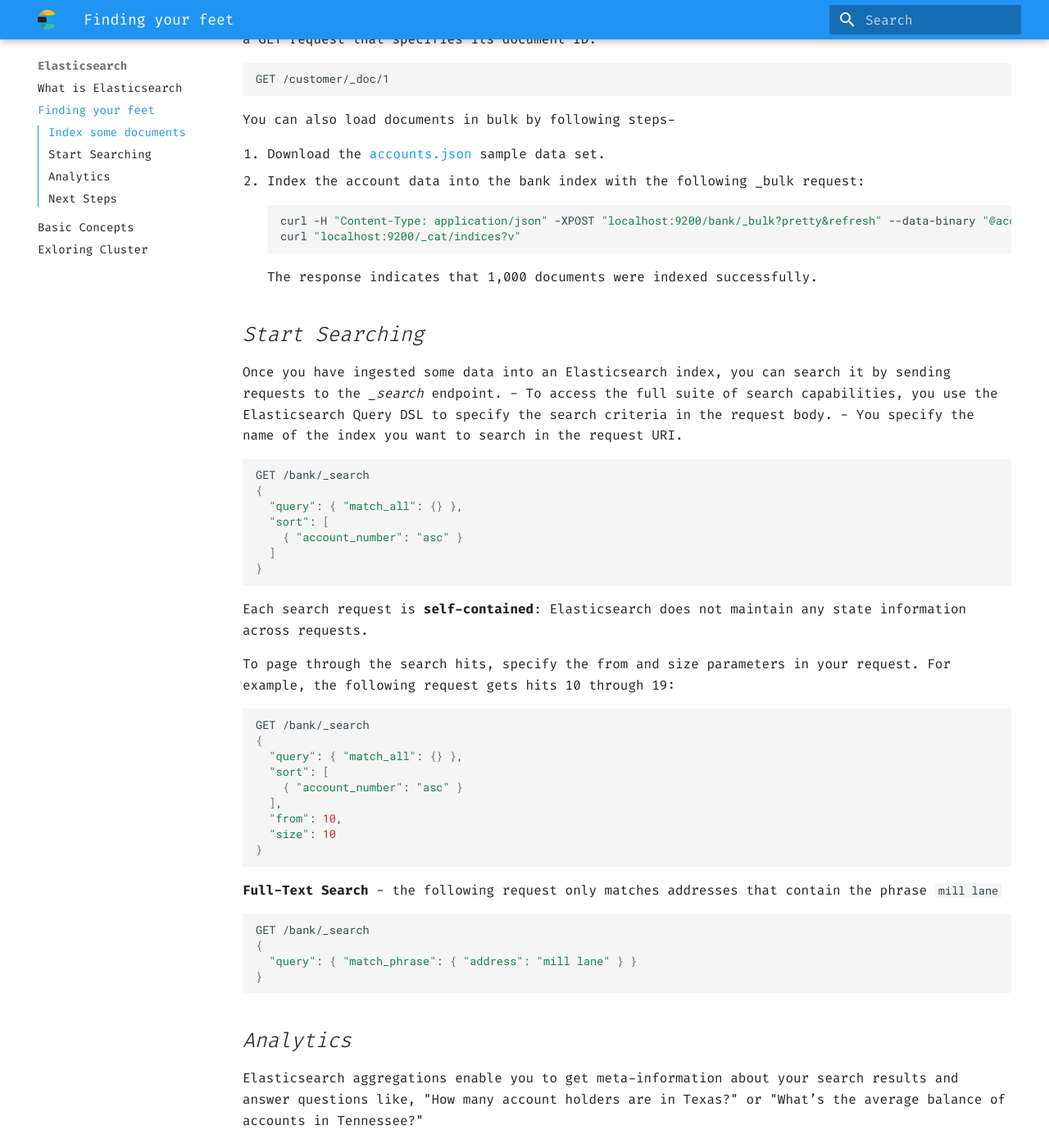
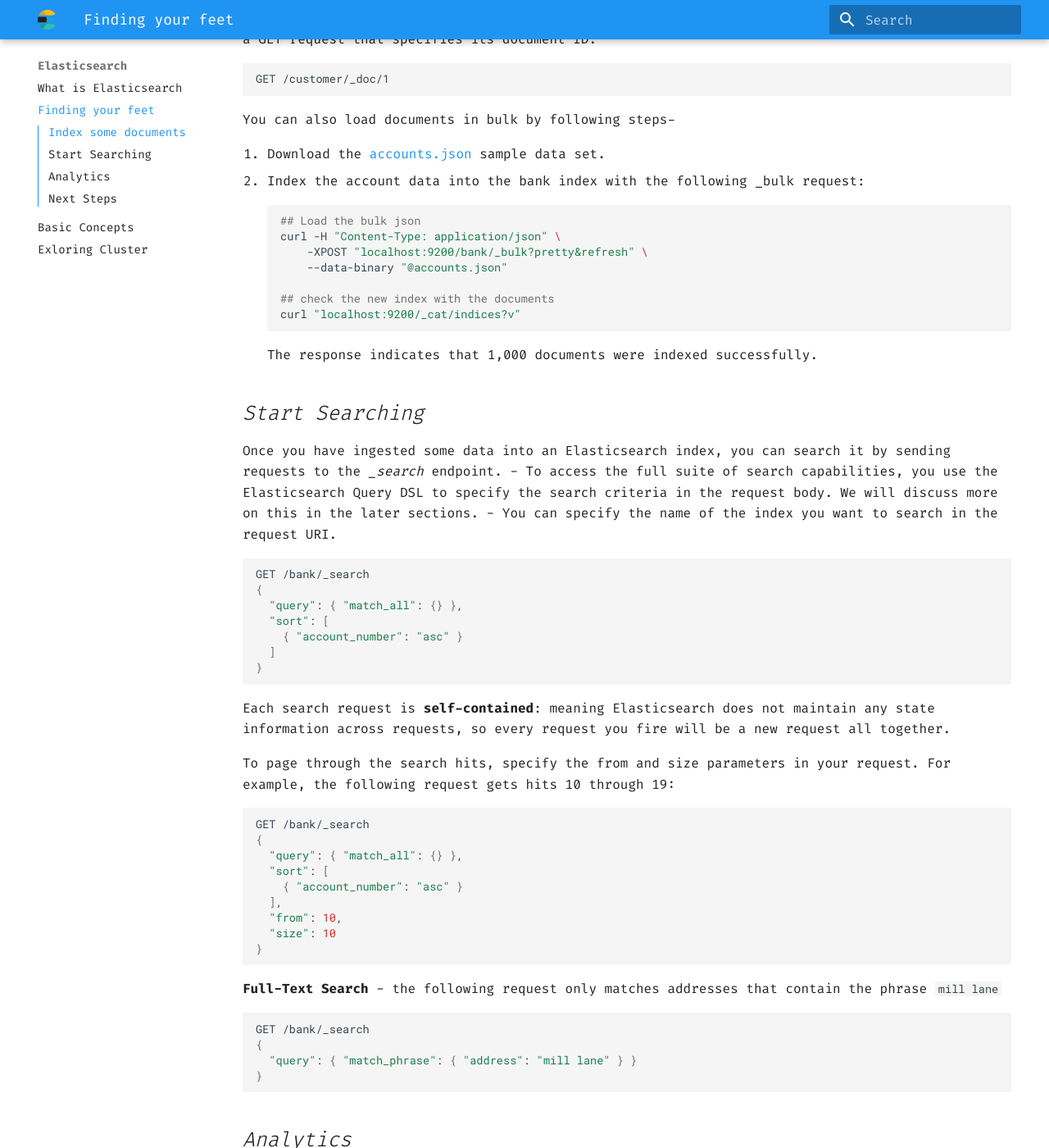
Before and after one commit to ggsood/elk-stack, an MkDocs documentation site: the page built from docs/elasticsearch/Finding-your-feet.md, in a window 1280 px wide and 1400 px high, scrolled down 878 px. Shown: the whole window at 82% size. Built offline with MkDocs 1.6.1 and Material for MkDocs 9.7.7, drawn with Linux system fonts in a browser that asks for light colours; some of the changed text lies outside the part shown.

````diff
--- a/docs/elasticsearch/Finding-your-feet.md
+++ b/docs/elasticsearch/Finding-your-feet.md
@@ -26,6 +26,7 @@ PUT /customer/_doc/1
   "name": "John Doe"
 }
 ```
+
 This request automatically creates the customer index if it doesn’t already exist, adds a new document that has an ID of 1, and stores and indexes the name field.
 
 The new document is available immediately from any node in the cluster. You can retrieve it with a GET request that specifies its document ID.
@@ -37,15 +38,20 @@ You can also load documents in bulk by following steps-
 1. Download the [accounts.json](https://github.com/elastic/elasticsearch/blob/master/docs/src/test/resources/accounts.json?raw=true) sample data set.
 2. Index the account data into the bank index with the following _bulk request:
 ```bash
-curl -H "Content-Type: application/json" -XPOST "localhost:9200/bank/_bulk?pretty&refresh" --data-binary "@accounts.json"
+## Load the bulk json
+curl -H "Content-Type: application/json" \
+    -XPOST "localhost:9200/bank/_bulk?pretty&refresh" \
+    --data-binary "@accounts.json"
+
+## check the new index with the documents
 curl "localhost:9200/_cat/indices?v"
 ```
 The response indicates that 1,000 documents were indexed successfully.
 
 ## *Start Searching*
 Once you have ingested some data into an Elasticsearch index, you can search it by sending requests to the *_search* endpoint.
-- To access the full suite of search capabilities, you use the Elasticsearch Query DSL to specify the search criteria in the request body.
-- You specify the name of the index you want to search in the request URI.
+- To access the full suite of search capabilities, you use the Elasticsearch Query DSL to specify the search criteria in the request body. We will discuss more on this in the later sections.
+- You can specify the name of the index you want to search in the request URI.
 
 ```bash
 GET /bank/_search
@@ -57,7 +63,7 @@ GET /bank/_search
 }
 ```
 
-Each search request is **self-contained**: Elasticsearch does not maintain any state information across requests.
+Each search request is **self-contained**: meaning Elasticsearch does not maintain any state information across requests, so every request you fire will be a new request all together.
 
 To page through the search hits, specify the from and size parameters in your request.
 For example, the following request gets hits 10 through 19:
````
Also changed, not shown: other parts of docs/elasticsearch/Finding-your-feet.md (+1 -1 lines), tools/vscode-extensions.md (added, +5 -0 lines), 1 other file.
